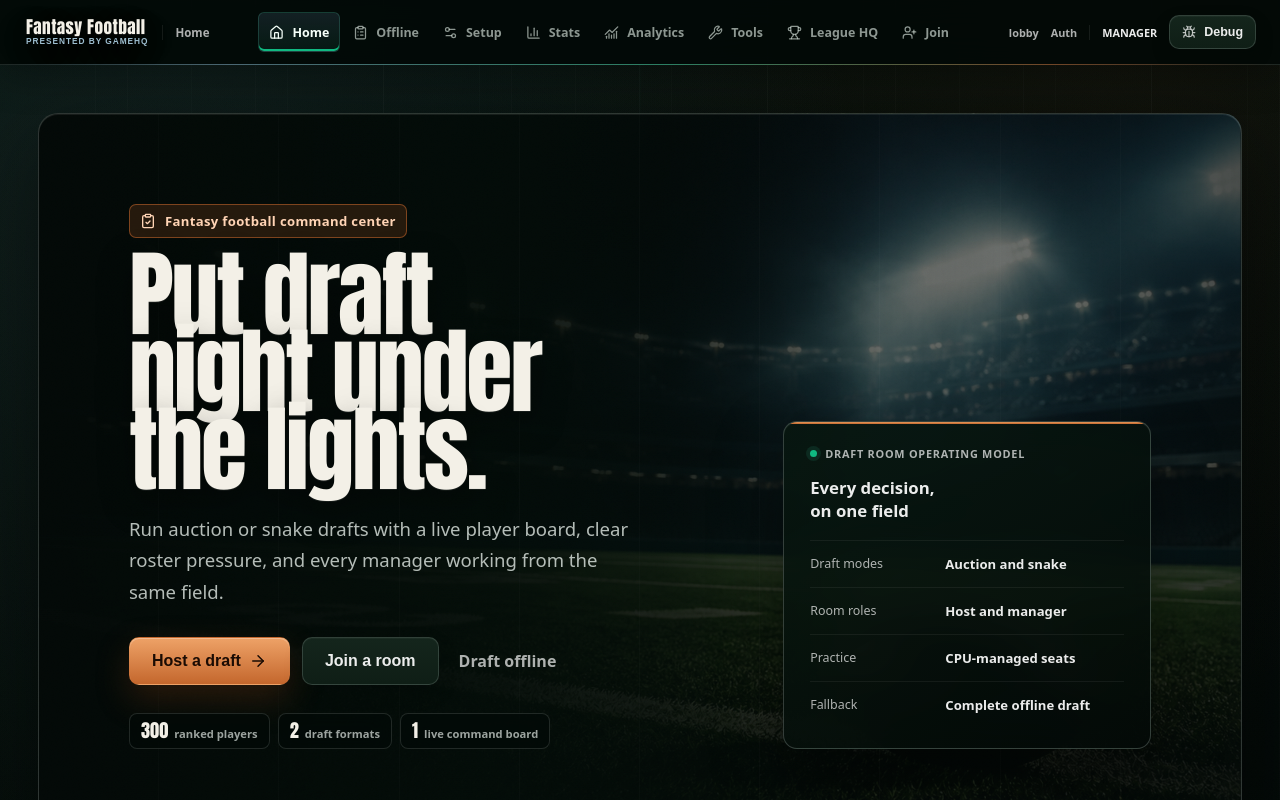
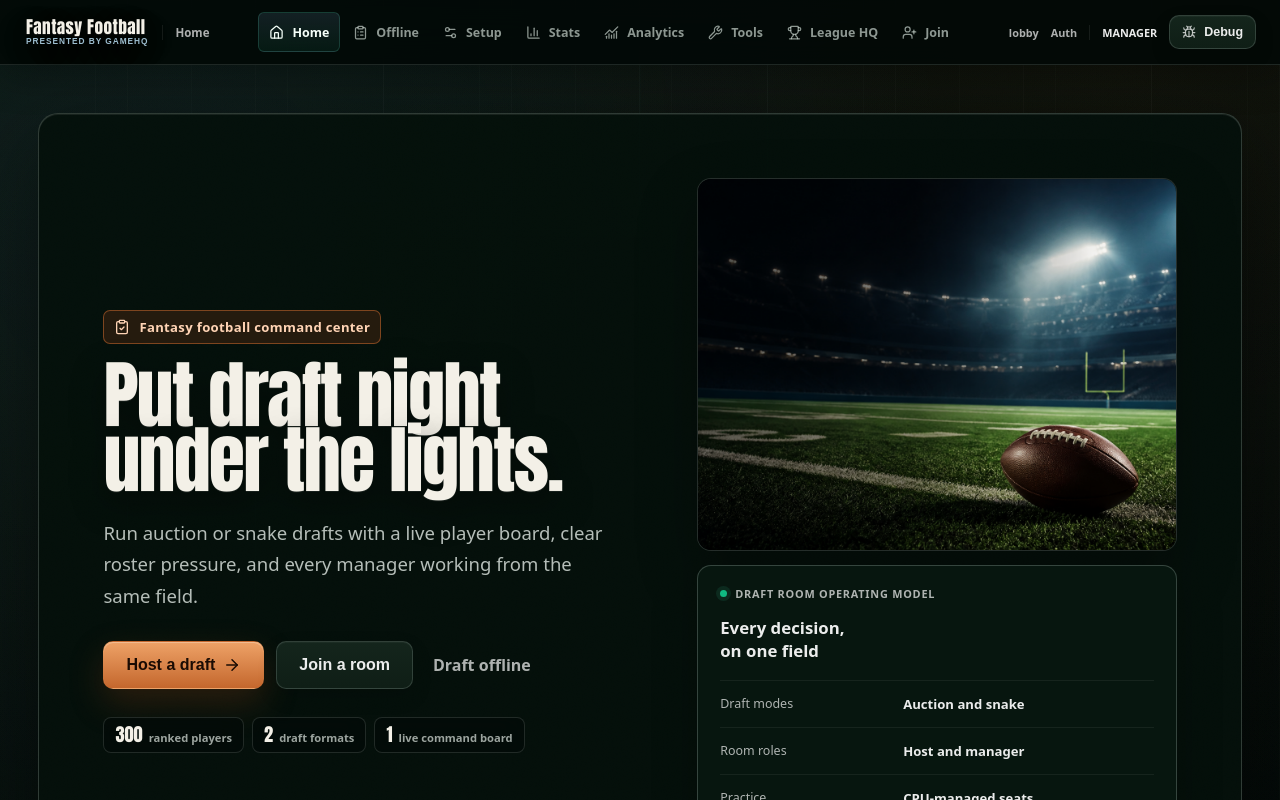
Before and after one commit to JWebber64/ffaa, a React (Vite) app: page / in a window 1280 px wide. Built offline with nearby package versions, Linux system fonts and the light colour scheme; no server answers.

Commit message:
fix: show homepage football imagery

```diff
--- a/src/screens/league-hq.css
+++ b/src/screens/league-hq.css
@@ -286,10 +286,7 @@
 .league-pulse-heading h2 { margin: 6px 0 3px; font: 800 1.5rem/1 var(--font-display, system-ui); }
 .league-pulse-heading p { margin: 0; color: var(--text-2, #94a3b8); font-size: 0.75rem; }
 .league-pulse-track { display: grid; grid-template-columns: repeat(4, minmax(0, 1fr)); gap: 7px; }
-.league-pulse-track article { min-height: 138px; padding: 16px; border-left: 3px solid var(--league-teal); border-radius: 12px; background: rgba(255, 255, 255, 0.035); }
-.league-pulse-track article.is-gold { border-color: #fbbf24; }
-.league-pulse-track article.is-blue { border-color: #60a5fa; }
-.league-pulse-track article.is-rose { border-color: #fb7185; }
+.league-pulse-track article { min-height: 138px; padding: 16px; border: 1px solid var(--league-line); border-radius: 12px; background: rgba(255, 255, 255, 0.035); }
 .league-pulse-track article > span { color: var(--text-2, #94a3b8); font-size: 0.6rem; font-weight: 850; letter-spacing: 0.08em; text-transform: uppercase; }
 .league-pulse-track article strong { display: block; margin-top: 8px; font-size: 0.9rem; line-height: 1.25; }
 .league-pulse-track article p { margin: 7px 0 0; color: var(--text-2, #94a3b8); font-size: 0.69rem; line-height: 1.45; }
@@ -364,7 +361,7 @@
 .league-manager-card > p { min-height: 64px; color: var(--text-2, #94a3b8); font-size: 0.84rem; line-height: 1.55; }
 .league-manager-badges { display: flex; flex-wrap: wrap; gap: 5px; margin-top: 14px; }
 .league-manager-badges span { padding: 4px 7px; border: 1px solid rgba(251, 191, 36, 0.18); border-radius: 7px; background: rgba(120, 53, 15, 0.11); color: #fde68a; font-size: 0.61rem; font-weight: 800; text-transform: uppercase; }
-.league-manager-outlook { min-height: 92px; padding: 12px; border-left: 2px solid rgba(45, 212, 191, 0.42); background: rgba(45, 212, 191, 0.045); }
+.league-manager-outlook { min-height: 92px; padding: 12px; border: 1px solid var(--league-line); background: rgba(45, 212, 191, 0.045); }
 .league-manager-outlook > span { color: var(--league-teal); font-size: 0.6rem; font-weight: 850; letter-spacing: 0.08em; text-transform: uppercase; }
 .league-manager-outlook p { margin: 5px 0 0; color: var(--text-1, #cbd5e1); font-size: 0.72rem; line-height: 1.5; }
 .league-manager-stats { display: grid; grid-template-columns: repeat(4, 1fr); gap: 7px; margin: 20px 0; }
@@ -447,7 +444,7 @@
 .league-draft-order > header { display: flex; align-items: center; justify-content: space-between; gap: 16px; padding-bottom: 14px; }
 .league-draft-order > header span { color: var(--league-teal); font-size: 0.62rem; font-weight: 850; letter-spacing: 0.08em; text-transform: uppercase; }
 .league-draft-order h3 { margin: 3px 0 0; }
-.league-draft-note { margin: 0 0 12px; padding: 11px 13px; border-left: 2px solid #fbbf24; background: rgba(120, 53, 15, 0.08); color: var(--text-2, #94a3b8); font-size: 0.75rem; line-height: 1.5; }
+.league-draft-note { margin: 0 0 12px; padding: 11px 13px; border: 1px solid var(--league-line); background: rgba(120, 53, 15, 0.08); color: var(--text-2, #94a3b8); font-size: 0.75rem; line-height: 1.5; }
 .league-draft-order > div { display: grid; grid-template-columns: 40px 1fr auto; align-items: center; gap: 12px; padding: 11px 0; border-top: 1px solid rgba(148, 163, 184, 0.1); }
 .league-draft-order > div > span { display: grid; width: 30px; height: 30px; place-items: center; border-radius: 9px; background: rgba(52, 211, 153, 0.1); color: #a7f3d0; font-weight: 900; }
 .league-draft-order small { color: var(--text-2, #94a3b8); }
@@ -520,7 +517,7 @@
 .studio-manager-list details > label { padding: 5px 13px 13px; }
 .studio-avatar { display: grid; width: 36px; height: 36px; place-items: center; overflow: hidden; border-radius: 10px; background: rgba(16, 185, 129, 0.12); color: #a7f3d0; font-size: 0.7rem; font-weight: 900; }
 .studio-avatar img { width: 100%; height: 100%; object-fit: cover; }
-.studio-source-note { margin: 0 13px 13px; padding: 10px 12px; border-left: 2px solid var(--league-teal); background: rgba(45, 212, 191, 0.04); color: var(--text-2, #94a3b8); font-size: 0.7rem; line-height: 1.5; }
+.studio-source-note { margin: 0 13px 13px; padding: 10px 12px; border: 1px solid var(--league-line); background: rgba(45, 212, 191, 0.04); color: var(--text-2, #94a3b8); font-size: 0.7rem; line-height: 1.5; }
 .studio-rivalry-list, .studio-futures-list { display: grid; grid-template-columns: repeat(2, minmax(0, 1fr)); gap: 12px; }
 .studio-rivalry-list article, .studio-futures-list article { padding: 15px; border: 1px solid var(--league-line); border-radius: 13px; background: rgba(15, 23, 42, 0.36); }
 .studio-rivalry-list article > header { display: grid; grid-template-columns: 1fr auto 1fr; gap: 8px; margin-bottom: 14px; color: var(--text-1, #cbd5e1); font-size: 0.7rem; }
--- a/src/screens/tools/tools.css
+++ b/src/screens/tools/tools.css
@@ -588,7 +588,7 @@
 .auction-card-group { display: grid; gap: 5px; }
 .auction-group-label { display: flex; justify-content: space-between; color: var(--text-2); font-size: .66rem; font-weight: 850; letter-spacing: .08em; text-transform: uppercase; }
 .auction-group-label small { color: var(--text-3); font-size: .6rem; letter-spacing: 0; }
-.auction-drafted-player { display: grid; grid-template-columns: auto minmax(0,1fr) auto auto; align-items: center; gap: 8px; min-height: 42px; padding: 7px 8px; border-left: 2px solid var(--tools-green); border-radius: 7px; background: rgba(255,255,255,.04); }
+.auction-drafted-player { display: grid; grid-template-columns: auto minmax(0,1fr) auto auto; align-items: center; gap: 8px; min-height: 42px; padding: 7px 8px; border: 1px solid rgba(255,255,255,.08); border-radius: 7px; background: rgba(255,255,255,.04); }
 .auction-drafted-player div { min-width: 0; }
 .auction-drafted-player strong, .auction-drafted-player small { display: block; overflow: hidden; text-overflow: ellipsis; white-space: nowrap; }
 .auction-drafted-player strong { font-size: .76rem; }
--- a/src/screens_v2/LandingV2.tsx
+++ b/src/screens_v2/LandingV2.tsx
@@ -7,6 +7,7 @@ import {
   Users,
   WalletCards,
 } from "lucide-react";
+import { appUrl } from "../lib/appBasePath";
 import { Button } from "../ui/Button";
 
 const CAPABILITIES = [
@@ -89,6 +90,14 @@ export default function LandingV2() {
           </div>
         </div>
 
+        <div className="home-hero-media">
+          <figure className="home-hero-photo">
+            <img
+              src={appUrl("images/football-night-hero.png")}
+              alt="A football on the field beneath bright stadium lights at night."
+            />
+          </figure>
+
           <aside className="home-brief" aria-labelledby="home-brief-title">
             <div className="home-brief-status">
               <span aria-hidden="true" />
@@ -102,6 +111,7 @@ export default function LandingV2() {
               <div><dt>Fallback</dt><dd>Complete offline draft</dd></div>
             </dl>
           </aside>
+        </div>
       </section>
 
       <section className="home-section" aria-labelledby="capabilities-title">
@@ -140,6 +150,17 @@ export default function LandingV2() {
         </ol>
       </section>
 
+      <figure className="home-playbook-photo">
+        <img
+          src={appUrl("images/football-playbook-banner.png")}
+          alt="A football resting on dark turf beside a drawn play route."
+        />
+        <figcaption>
+          <span>Draft preparation</span>
+          <strong>Build the board before the room opens.</strong>
+        </figcaption>
+      </figure>
+
       <section className="home-section" aria-labelledby="comparison-title">
         <header className="home-section-header">
           <h2 id="comparison-title" className="ff-display">Built for the room, not the spreadsheet.</h2>
--- a/src/styles/refinement.css
+++ b/src/styles/refinement.css
@@ -1211,7 +1211,7 @@ dd,
 }
 
 .league-pulse-track article:last-child {
-  border-right: 0;
+  border: 1px solid var(--ffaa-rule);
 }
 
 .league-pulse-track article > span {
@@ -1696,11 +1696,11 @@ dd,
   }
 
   .league-pulse-track article:nth-child(2) {
-    border-right: 0;
+    border: 1px solid var(--ffaa-rule);
   }
 
   .league-pulse-track article:nth-child(n + 3) {
-    border-top: 1px solid var(--ffaa-rule);
+    border: 1px solid var(--ffaa-rule);
   }
 }
 
@@ -1862,8 +1862,7 @@ dd,
   .league-pulse-track article,
   .league-pulse-track article:nth-child(2),
   .league-pulse-track article:nth-child(n + 3) {
-    border-top: 1px solid var(--ffaa-rule);
-    border-right: 0;
+    border: 1px solid var(--ffaa-rule);
   }
 }
 
@@ -2768,14 +2767,7 @@ dd,
 }
 
 .app-header::after {
-  content: "";
-  position: absolute;
-  right: 0;
-  bottom: -1px;
-  left: 0;
-  height: 1px;
-  pointer-events: none;
-  background: linear-gradient(90deg, transparent, rgba(120, 168, 196, 0.5) 18%, rgba(57, 214, 162, 0.5) 52%, rgba(196, 103, 45, 0.5) 82%, transparent);
+  display: none;
 }
 
 .app-brand-title,
@@ -2800,7 +2792,7 @@ dd,
 
 .app-nav-link.is-active {
   background: linear-gradient(180deg, rgba(120, 168, 196, 0.15), rgba(57, 214, 162, 0.08));
-  box-shadow: inset 0 -2px var(--a1);
+  box-shadow: none;
 }
 
 .home-page {
@@ -2808,35 +2800,23 @@ dd,
 }
 
 .home-hero {
-  min-height: clamp(560px, 72vh, 700px);
-  padding: clamp(54px, 7vw, 96px);
+  grid-template-columns: minmax(0, 1.05fr) minmax(360px, 0.95fr);
+  align-items: center;
+  gap: clamp(32px, 5vw, 72px);
+  min-height: 0;
+  padding: clamp(42px, 5vw, 68px);
   border-color: rgba(217, 235, 226, 0.2);
-  background-image:
-    linear-gradient(90deg, rgba(3, 9, 7, 0.97) 0%, rgba(3, 12, 8, 0.9) 37%, rgba(3, 10, 7, 0.5) 70%, rgba(3, 9, 7, 0.72) 100%),
-    linear-gradient(0deg, rgba(3, 9, 7, 0.74), transparent 58%),
-    var(--football-hero-image) !important;
-  background-position: center;
-  background-size: cover;
+  background: rgba(5, 16, 11, 0.96) !important;
+  background-image: none !important;
   box-shadow: 0 30px 90px rgba(0, 0, 0, 0.48), inset 0 1px rgba(255, 255, 255, 0.08);
 }
 
 .home-hero::before {
-  inset: auto 0 0;
-  width: auto;
-  height: 3px;
-  opacity: 1;
-  background: linear-gradient(90deg, var(--football-leather), var(--a1) 52%, var(--football-broadcast));
-  clip-path: none;
+  display: none;
 }
 
 .home-hero::after {
-  content: "";
-  position: absolute;
-  inset: 0;
-  z-index: 0;
-  pointer-events: none;
-  opacity: 0.42;
-  background: repeating-linear-gradient(90deg, transparent 0, transparent calc(10% - 1px), rgba(255, 255, 255, 0.035) calc(10% - 1px), rgba(255, 255, 255, 0.035) 10%);
+  display: none;
 }
 
 .home-hero > * {
@@ -2845,6 +2825,34 @@ dd,
 
 .home-hero-copy {
   max-width: 680px;
+}
+
+.home-hero-media {
+  display: grid;
+  min-width: 0;
+  gap: 14px;
+}
+
+.home-hero-photo,
+.home-playbook-photo {
+  margin: 0;
+  overflow: hidden;
+  border: 1px solid rgba(217, 235, 226, 0.16);
+  border-radius: 14px;
+  background: rgba(3, 9, 7, 0.72);
+  box-shadow: 0 24px 60px rgba(0, 0, 0, 0.3);
+}
+
+.home-hero-photo img,
+.home-playbook-photo img {
+  display: block;
+  width: 100%;
+  object-fit: cover;
+}
+
+.home-hero-photo img {
+  height: clamp(260px, 29vw, 390px);
+  object-position: 64% 62%;
 }
 
 .home-overline {
@@ -2856,8 +2864,8 @@ dd,
 
 .home-hero h1 {
   max-width: 700px;
-  font-size: clamp(4.5rem, 7.4vw, 7.8rem);
-  line-height: 0.82;
+  font-size: clamp(3.8rem, 5.8vw, 6.2rem);
+  line-height: 0.88;
   letter-spacing: -0.025em;
 }
 
@@ -2909,15 +2917,53 @@ dd,
 }
 
 .home-brief {
+  padding: 20px 22px 16px;
   border-color: rgba(217, 235, 226, 0.22);
-  background: linear-gradient(150deg, rgba(8, 23, 16, 0.92), rgba(3, 9, 7, 0.84));
-  box-shadow: 0 28px 70px rgba(0, 0, 0, 0.42), inset 0 1px rgba(255, 255, 255, 0.06);
-  backdrop-filter: blur(18px) saturate(115%);
-  -webkit-backdrop-filter: blur(18px) saturate(115%);
+  background: rgba(8, 23, 16, 0.96);
+  box-shadow: 0 18px 44px rgba(0, 0, 0, 0.28);
+  backdrop-filter: none;
+  -webkit-backdrop-filter: none;
 }
 
 .home-brief::after {
-  background: linear-gradient(180deg, var(--football-leather-light), var(--football-leather));
+  display: none;
+}
+
+.home-playbook-photo {
+  display: grid;
+  grid-template-columns: minmax(0, 1fr) minmax(260px, 0.38fr);
+  align-items: stretch;
+}
+
+.home-playbook-photo img {
+  height: clamp(230px, 24vw, 340px);
+  object-position: center 57%;
+}
+
+.home-playbook-photo figcaption {
+  display: flex;
+  flex-direction: column;
+  justify-content: flex-end;
+  gap: 8px;
+  padding: clamp(24px, 4vw, 48px);
+  background: rgba(8, 23, 16, 0.96);
+}
+
+.home-playbook-photo figcaption span {
+  color: var(--text-1);
+  font-size: 0.7rem;
+  font-weight: 800;
+  letter-spacing: 0.08em;
+  text-transform: uppercase;
+}
+
+.home-playbook-photo figcaption strong {
+  max-width: 18ch;
+  color: var(--football-chalk);
+  font-family: var(--font-display);
+  font-size: clamp(1.8rem, 3vw, 3rem);
+  font-weight: 600;
+  line-height: 1;
 }
 
 .home-section {
@@ -2990,12 +3036,7 @@ dd,
 .tools-hero::after,
 .tools-page-hero::after,
 .league-hero::after {
-  content: "";
-  position: absolute;
-  inset: auto 0 0;
-  height: 2px;
-  pointer-events: none;
-  background: linear-gradient(90deg, var(--football-leather), var(--a1), var(--football-broadcast));
+  display: none;
 }
 
 .tools-card,
@@ -3120,12 +3161,7 @@ dd,
 }
 
 .compare-player-card::after {
-  content: "";
-  position: absolute;
-  inset: 0 0 auto;
-  height: 2px;
-  pointer-events: none;
-  background: linear-gradient(90deg, var(--football-leather), var(--football-broadcast), var(--a1));
+  display: none;
 }
 
 .compare-player-card > .compare-player-kicker {
@@ -3148,7 +3184,7 @@ dd,
 
 .auction-drafted-player {
   grid-template-columns: auto minmax(0, 1fr) auto auto;
-  border-left-color: var(--football-broadcast);
+  border-color: rgba(217, 235, 226, 0.12);
 }
 
 .offline-setup-panel > .offline-console-head {
@@ -3185,16 +3221,20 @@ dd,
 
 @media (max-width: 900px) {
   .home-hero {
-    min-height: 610px;
-    background-image:
-      linear-gradient(90deg, rgba(3, 9, 7, 0.97), rgba(3, 10, 7, 0.76)),
-      linear-gradient(0deg, rgba(3, 9, 7, 0.82), transparent),
-      var(--football-hero-image) !important;
-    background-position: 62% center;
+    grid-template-columns: 1fr;
+    min-height: 0;
   }
 
   .home-hero h1 {
-    font-size: clamp(4rem, 12vw, 6rem);
+    font-size: clamp(3.7rem, 11vw, 5.7rem);
+  }
+
+  .home-playbook-photo {
+    grid-template-columns: 1fr;
+  }
+
+  .home-playbook-photo figcaption {
+    padding-top: 22px;
   }
 }
 
@@ -3204,15 +3244,27 @@ dd,
   }
 
   .home-hero {
-    min-height: 680px;
-    padding: 44px 20px 28px;
-    background-position: 66% center;
+    min-height: 0;
+    padding: 32px 18px 18px;
   }
 
   .home-hero h1 {
     max-width: 330px;
-    font-size: clamp(3.55rem, 18vw, 5rem);
-    line-height: 0.84;
+    font-size: clamp(3.15rem, 16vw, 4.7rem);
+    line-height: 0.88;
+  }
+
+  .home-hero-photo img {
+    height: 230px;
+    object-position: 67% 62%;
+  }
+
+  .home-playbook-photo img {
+    height: 210px;
+  }
+
+  .home-playbook-photo figcaption {
+    padding: 22px;
   }
 
   .home-proof-strip {
```
Also changed, not shown: vercel.json. Lines whose indentation alone changed are shown as unchanged.
